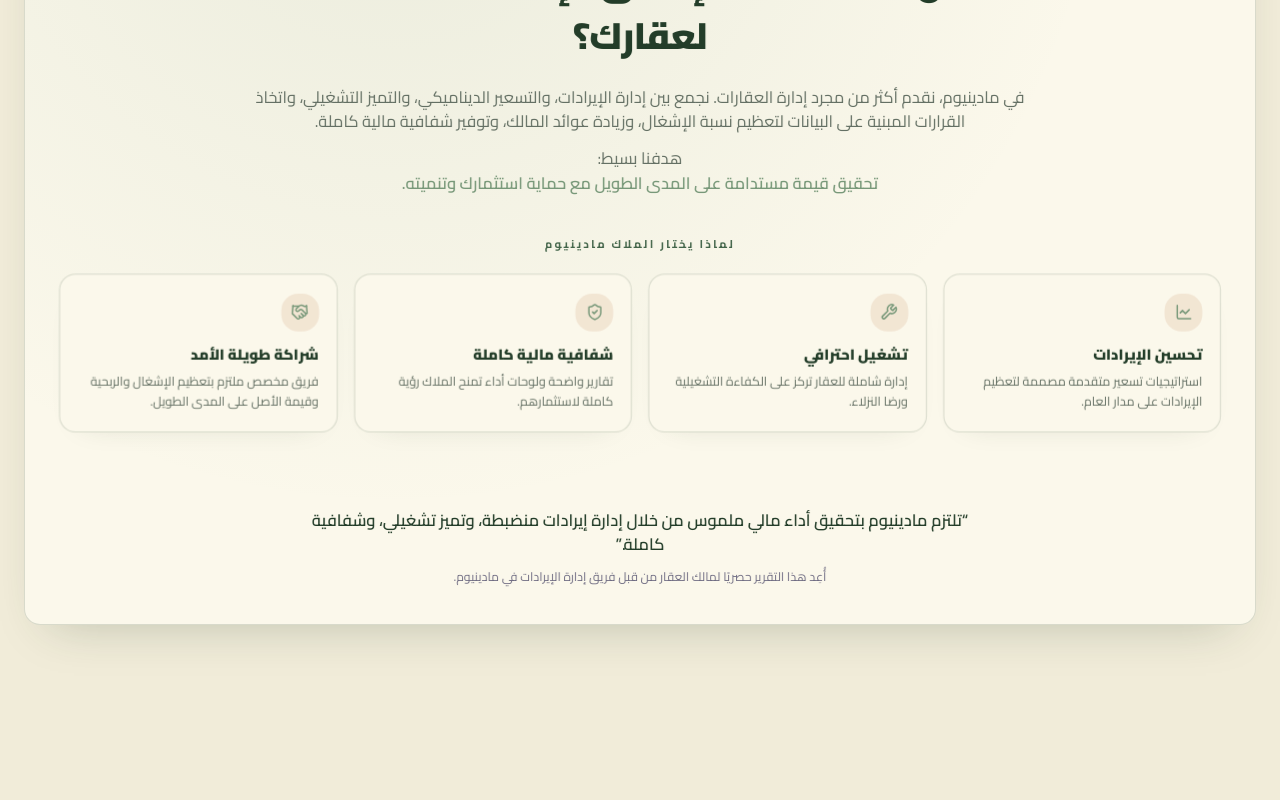
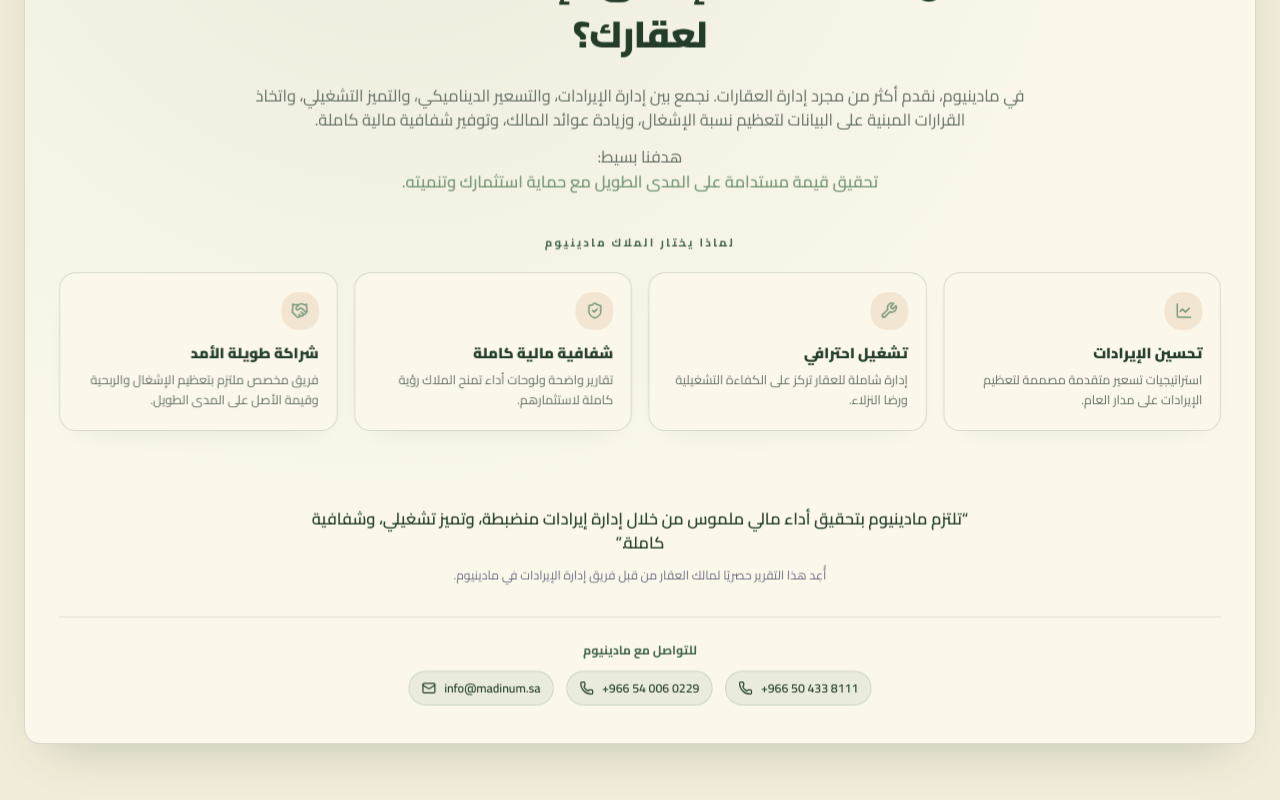
Before and after one commit to MostafaEzz9783/Leora, a React (Vite) app: page / in a window 1280 px wide. Shown: the part 3424-4224 px from the top of the page. Before the commit the page ends 4113 px from the top, so only its background shows below. Built offline with nearby package versions, Linux system fonts and the light colour scheme.

Commit message:
Improve PDF export and add contact details

```diff
--- a/src/components/ExecutiveClosing.jsx
+++ b/src/components/ExecutiveClosing.jsx
@@ -1,6 +1,6 @@
 import { memo } from "react";
 import { motion } from "framer-motion";
-import { Handshake, LineChart, ShieldCheck, Wrench } from "lucide-react";
+import { Handshake, LineChart, Mail, Phone, ShieldCheck, Wrench } from "lucide-react";
 import GlassCard from "@/components/ui/GlassCard";
 
 const CARD_ICONS = [LineChart, Wrench, ShieldCheck, Handshake];
@@ -73,6 +73,38 @@
             {t.closing.attribution}
           </p>
         </div>
+
+        <div className="mt-8 pt-6 flex flex-col items-center" style={{ borderTop: "1px solid rgba(35,61,41,0.12)" }}>
+          <p className="text-xs font-bold mb-3" style={{ color: "#426449" }}>
+            {t.closing.contactTitle}
+          </p>
+          <div className="flex flex-wrap items-center justify-center gap-2 sm:gap-3" dir="ltr">
+            <a
+              href="mailto:info@madinum.sa"
+              className="inline-flex items-center gap-2 px-3 py-2 rounded-full text-xs font-semibold transition-transform hover:-translate-y-0.5"
+              style={{ color: "#233D29", backgroundColor: "rgba(120,152,121,0.13)", border: "1px solid rgba(35,61,41,0.13)" }}
+            >
+              <Mail size={14} />
+              info@madinum.sa
+            </a>
+            <a
+              href="tel:+966540060229"
+              className="inline-flex items-center gap-2 px-3 py-2 rounded-full text-xs font-semibold transition-transform hover:-translate-y-0.5"
+              style={{ color: "#233D29", backgroundColor: "rgba(120,152,121,0.13)", border: "1px solid rgba(35,61,41,0.13)" }}
+            >
+              <Phone size={14} />
+              +966 54 006 0229
+            </a>
+            <a
+              href="tel:+966504338111"
+              className="inline-flex items-center gap-2 px-3 py-2 rounded-full text-xs font-semibold transition-transform hover:-translate-y-0.5"
+              style={{ color: "#233D29", backgroundColor: "rgba(120,152,121,0.13)", border: "1px solid rgba(35,61,41,0.13)" }}
+            >
+              <Phone size={14} />
+              +966 50 433 8111
+            </a>
+          </div>
+        </div>
       </GlassCard>
     </motion.div>
   );
--- a/src/components/Toolbar.jsx
+++ b/src/components/Toolbar.jsx
@@ -18,26 +18,48 @@
       const canvas = await html2canvas(exportTargetRef.current, {
         scale: 2,
         useCORS: true,
-        backgroundColor: "#151522",
+        backgroundColor: "#F1ECD9",
+        windowWidth: exportTargetRef.current.scrollWidth,
+        onclone: (documentClone) => {
+          const exportStyles = documentClone.createElement("style");
+          exportStyles.textContent = `
+            *, *::before, *::after {
+              animation: none !important;
+              transition: none !important;
+              caret-color: transparent !important;
+            }
+            html, body { background: #F1ECD9 !important; }
+          `;
+          documentClone.head.appendChild(exportStyles);
+        },
       });
 
-      const imageData = canvas.toDataURL("image/jpeg", 0.95);
       const pdf = new jsPDF({ orientation: "landscape", unit: "mm", format: "a4" });
       const pageWidth = pdf.internal.pageSize.getWidth();
       const pageHeight = pdf.internal.pageSize.getHeight();
-      const imageWidth = pageWidth;
-      const imageHeight = (canvas.height * imageWidth) / canvas.width;
-      const fittedHeight = Math.min(imageHeight, pageHeight);
-      const fittedWidth = imageHeight > pageHeight ? (canvas.width * pageHeight) / canvas.height : imageWidth;
+      const margin = 8;
+      const imageWidth = pageWidth - margin * 2;
+      const imageHeight = pageHeight - margin * 2;
+      const sourceSliceHeight = Math.floor((imageHeight / imageWidth) * canvas.width);
+      let sourceY = 0;
+      let pageIndex = 0;
 
-      pdf.addImage(
-        imageData,
-        "JPEG",
-        (pageWidth - fittedWidth) / 2,
-        (pageHeight - fittedHeight) / 2,
-        fittedWidth,
-        fittedHeight,
-      );
+      // Render a full-width slice per page rather than shrinking the whole
+      // dashboard into one A4 sheet. This preserves Arabic glyph sharpness,
+      // chart labels, and the intended colour contrast.
+      while (sourceY < canvas.height) {
+        const sliceHeight = Math.min(sourceSliceHeight, canvas.height - sourceY);
+        const slice = document.createElement("canvas");
+        slice.width = canvas.width;
+        slice.height = sliceHeight;
+        slice.getContext("2d").drawImage(canvas, 0, sourceY, canvas.width, sliceHeight, 0, 0, canvas.width, sliceHeight);
+
+        if (pageIndex > 0) pdf.addPage();
+        const renderedHeight = (sliceHeight / canvas.width) * imageWidth;
+        pdf.addImage(slice.toDataURL("image/png"), "PNG", margin, margin, imageWidth, renderedHeight, undefined, "FAST");
+        sourceY += sliceHeight;
+        pageIndex += 1;
+      }
       pdf.save(`${exportFileName ?? "Financial-Study"}.pdf`);
     } catch (error) {
       console.error("Failed to export PDF", error);
--- a/src/i18n/translations.js
+++ b/src/i18n/translations.js
@@ -139,6 +139,7 @@
       closingStatement:
         "تلتزم مادينيوم بتحقيق أداء مالي ملموس من خلال إدارة إيرادات منضبطة، وتميز تشغيلي، وشفافية كاملة.",
       attribution: "أُعِد هذا التقرير حصريًا لمالك العقار من قبل فريق إدارة الإيرادات في مادينيوم.",
+      contactTitle: "للتواصل مع مادينيوم",
     },
     units: {
       unit: "وحدة",
@@ -335,6 +336,7 @@
       closingStatement:
         "Madinum is committed to delivering measurable financial performance through disciplined revenue management, operational excellence, and complete transparency.",
       attribution: "Prepared exclusively for the property owner by the Madinum Revenue Management Team.",
+      contactTitle: "Contact Madinum",
     },
     units: {
       unit: "unit",
```
